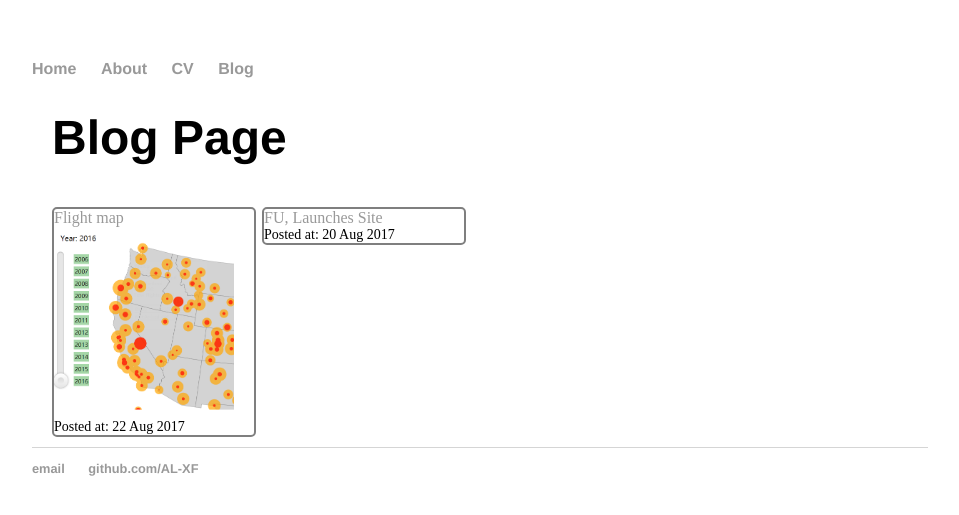
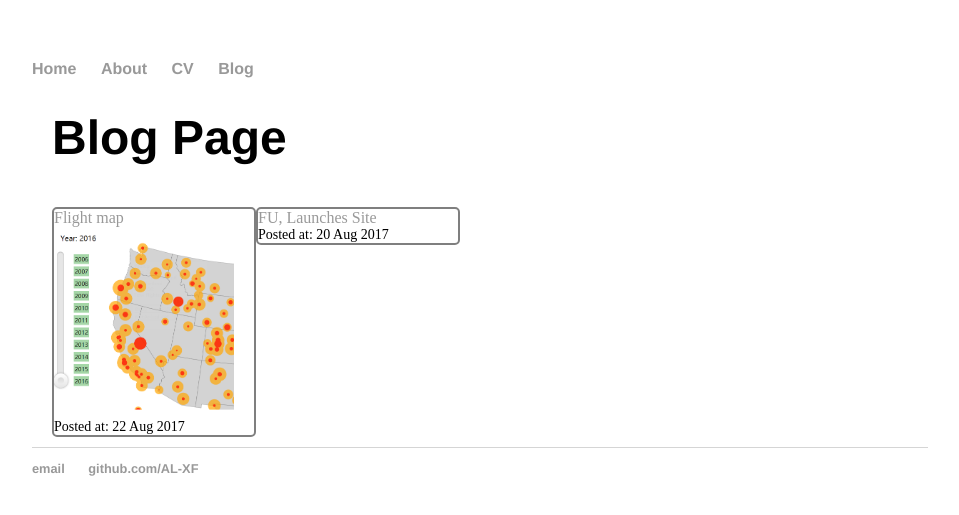
Before and after one commit to AL-XF/AL-XF.github.io, a Jekyll site: the page built from blog/index.html, in a window 1280 px wide. Shown: the top 515 px of the page, without its empty margins (160-1119 px from the left). Built offline with Jekyll 4.4.1, drawn with Linux system fonts in a browser that asks for light colours.

Commit message:
Update index.html

```diff
--- a/blog/index.html
+++ b/blog/index.html
@@ -3,7 +3,7 @@ layout: blog
 title: Blog Page
 ---
 	<h1>{{ page.title }}</h1>
-	<div class="grid" data-masonry='{ "itemSelector": ".grid-item", "columnWidth": 200, "gutter": 10 }'>
+	<div class="grid">
 	  {% for post in site.posts %}
 	    <div class="grid-item">
 		<div class="item_title"><a href="{{ post.url }}" title="{{ post.title }}">{{ post.title }}</a></div>
```
